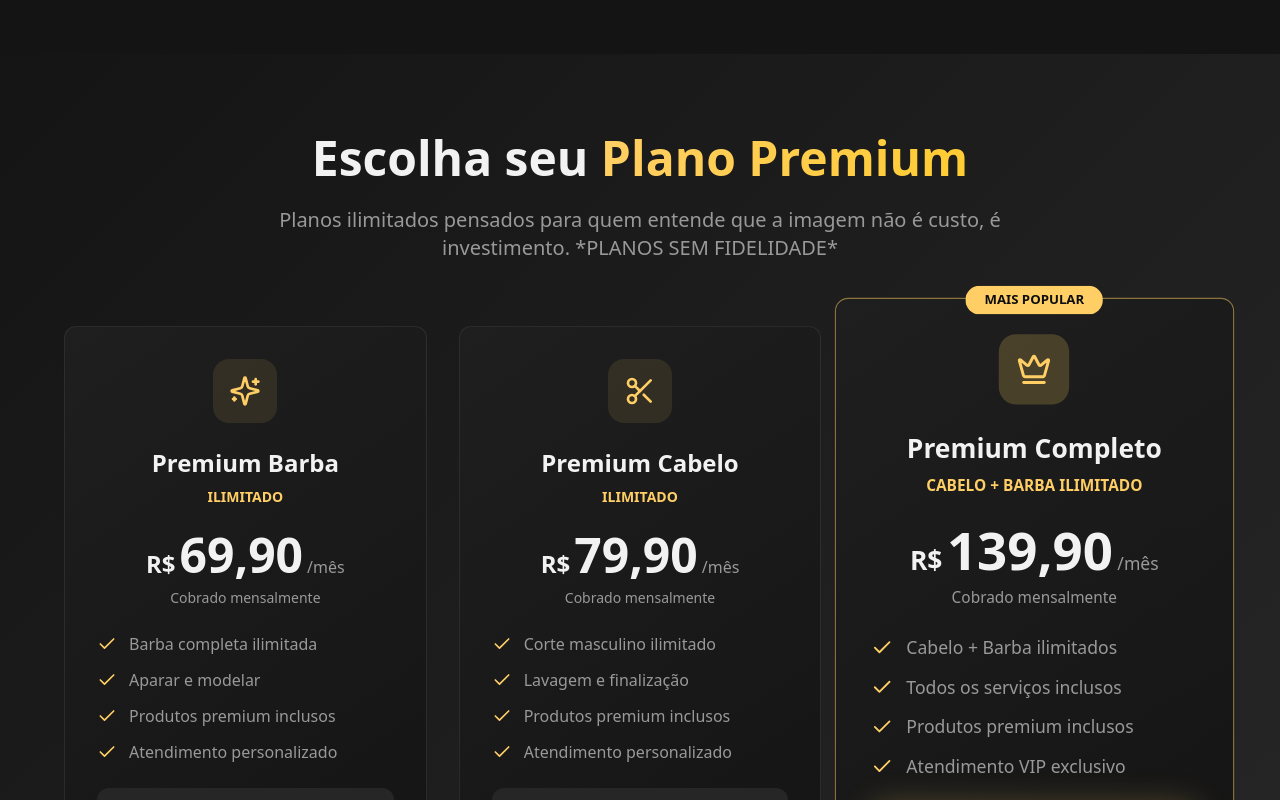
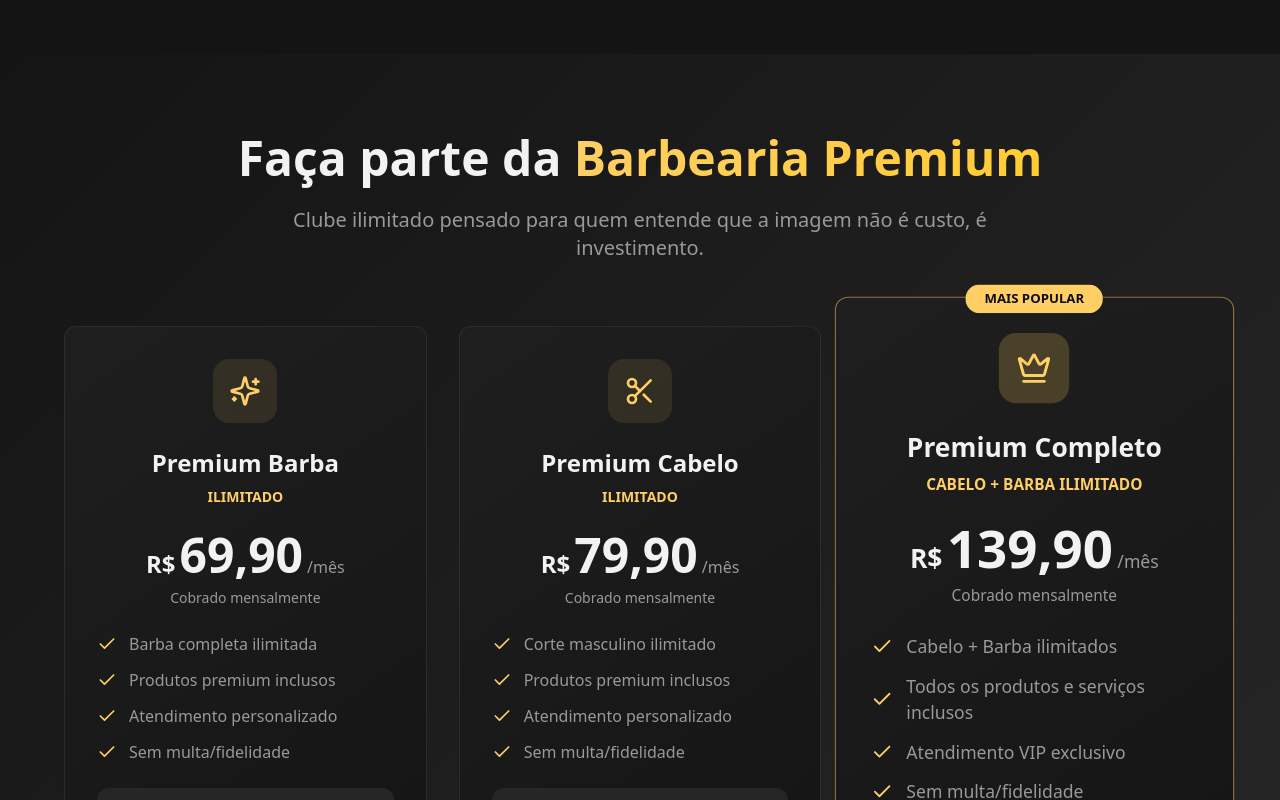
Before and after one commit to GaaspaaRn/corte-prime-flix, a React (Vite) app: page /assinatura in a window 1280 px wide. Shown: the part 1260-2060 px from the top of the page. Built offline with nearby package versions, Linux system fonts and the light colour scheme.

Commit message:
Update AssinaturaPlanos.tsx

```diff
--- a/src/components/assinatura/AssinaturaPlanos.tsx
+++ b/src/components/assinatura/AssinaturaPlanos.tsx
@@ -10,7 +10,7 @@ const AssinaturaPlanos = () => {
     price: '69,90',
     icon: Sparkles,
     popular: false,
-    features: ['Barba completa ilimitada', 'Aparar e modelar', 'Produtos premium inclusos', 'Atendimento personalizado'],
+    features: ['Barba completa ilimitada', 'Produtos premium inclusos', 'Atendimento personalizado', 'Sem multa/fidelidade'],
     ctaText: 'Ver detalhes do Plano'
   }, {
     id: 'cabelo',
@@ -19,7 +19,7 @@ const AssinaturaPlanos = () => {
     price: '79,90',
     icon: Scissors,
     popular: false,
-    features: ['Corte masculino ilimitado', 'Lavagem e finalização', 'Produtos premium inclusos', 'Atendimento personalizado'],
+    features: ['Corte masculino ilimitado', 'Produtos premium inclusos', 'Atendimento personalizado', 'Sem multa/fidelidade'],
     ctaText: 'Ver detalhes do Plano'
   }, {
     id: 'completo',
@@ -28,7 +28,7 @@ const AssinaturaPlanos = () => {
     price: '139,90',
     icon: Crown,
     popular: true,
-    features: ['Cabelo + Barba ilimitados', 'Todos os serviços inclusos', 'Produtos premium inclusos', 'Atendimento VIP exclusivo'],
+    features: ['Cabelo + Barba ilimitados', 'Todos os produtos e serviços inclusos', 'Atendimento VIP exclusivo', 'Sem multa/fidelidade'],
     ctaText: 'Ver detalhes do Plano'
   }];
   const handlePlanoClick = (planoId: string) => {
@@ -40,10 +40,10 @@ const AssinaturaPlanos = () => {
         {/* Header */}
         <div className="text-center mb-16 animate-fade-in-up">
           <h2 className="text-3xl md:text-5xl font-bold mb-6">
-            Escolha seu
-            <span className="bg-gradient-accent bg-clip-text text-transparent"> Plano Premium</span>
+            Faça parte da
+            <span className="bg-gradient-accent bg-clip-text text-transparent"> Barbearia Premium </span>
           </h2>
-          <p className="text-xl text-muted-foreground max-w-3xl mx-auto">Planos ilimitados pensados para quem entende que a imagem não é custo, é investimento. *PLANOS SEM FIDELIDADE*</p>
+          <p className="text-xl text-muted-foreground max-w-3xl mx-auto">Clube ilimitado pensado para quem entende que a imagem não é custo, é investimento.</p>
         </div>
 
         {/* Plans Grid */}
```
